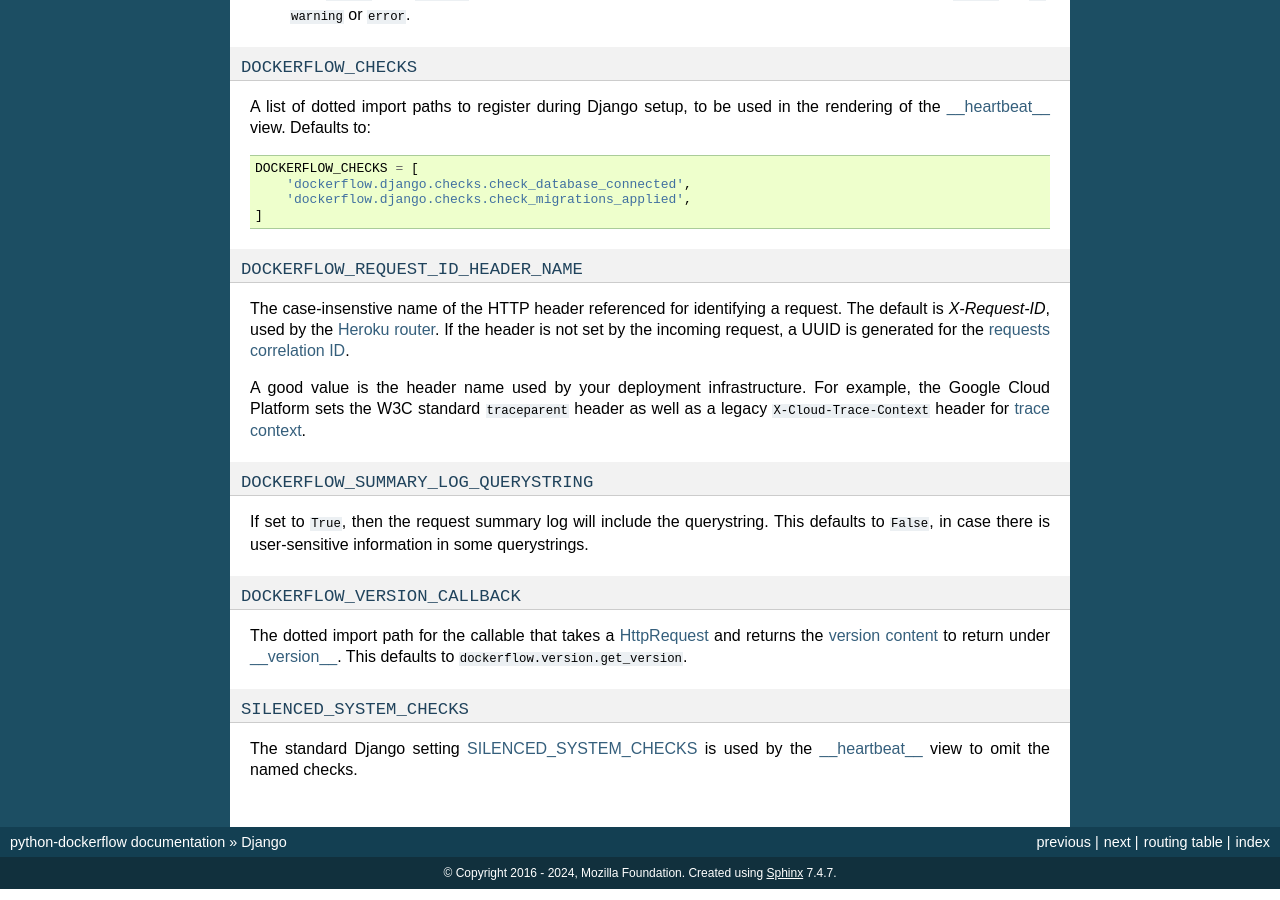
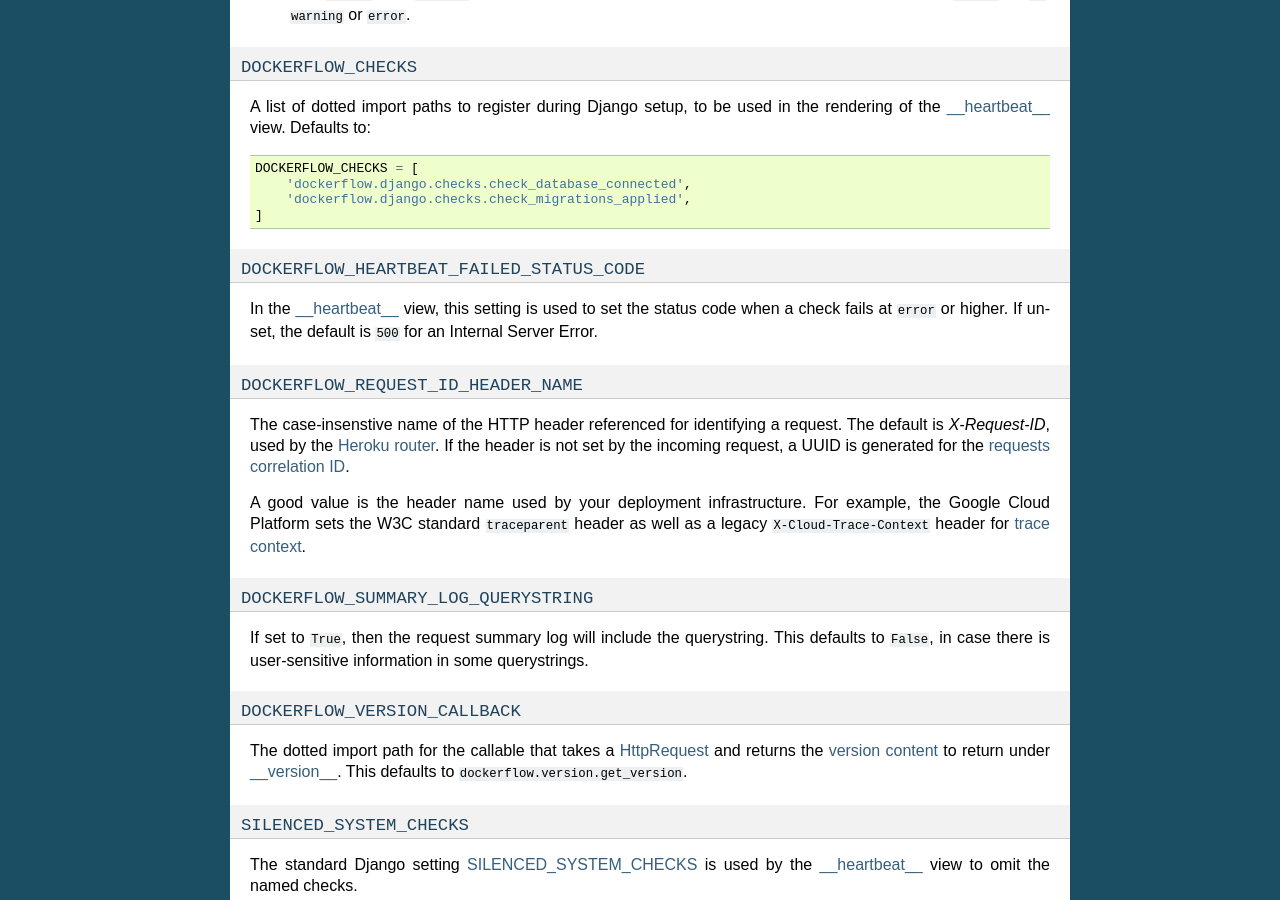
Before and after one commit to mozilla-services/python-dockerflow, a Sphinx documentation site: the page built from docs/django.rst, in a window 1280 px wide and 900 px high, scrolled down 7296 px. Built offline with Sphinx 7.4.7, drawn with Linux system fonts in a browser that asks for light colours; some of the changed text lies outside the part shown.

Commit message:
Add DOCKERFLOW_HEARTBEAT_FAILED_STATUS_CODE docs

```diff
--- a/docs/django.rst
+++ b/docs/django.rst
@@ -526,6 +526,15 @@ Defaults to:
         'dockerflow.django.checks.check_migrations_applied',
     ]
 
+.. _DOCKERFLOW_HEARTBEAT_FAILED_STATUS_CODE:
+
+``DOCKERFLOW_HEARTBEAT_FAILED_STATUS_CODE``
+~~~~~~~~~~~~~~~~~~~~~~~~~~~~~~~~~~~~~~~~~~~
+
+In the :ref:`__heartbeat__<http_get_heartbeat>` view, this setting
+is used to set the status code when a check fails at ``error`` or higher.
+If unset, the default is ``500`` for an Internal Server Error.
+
 .. _DOCKERFLOW_REQUEST_ID_HEADER_NAME:
 
 ``DOCKERFLOW_REQUEST_ID_HEADER_NAME``
```
